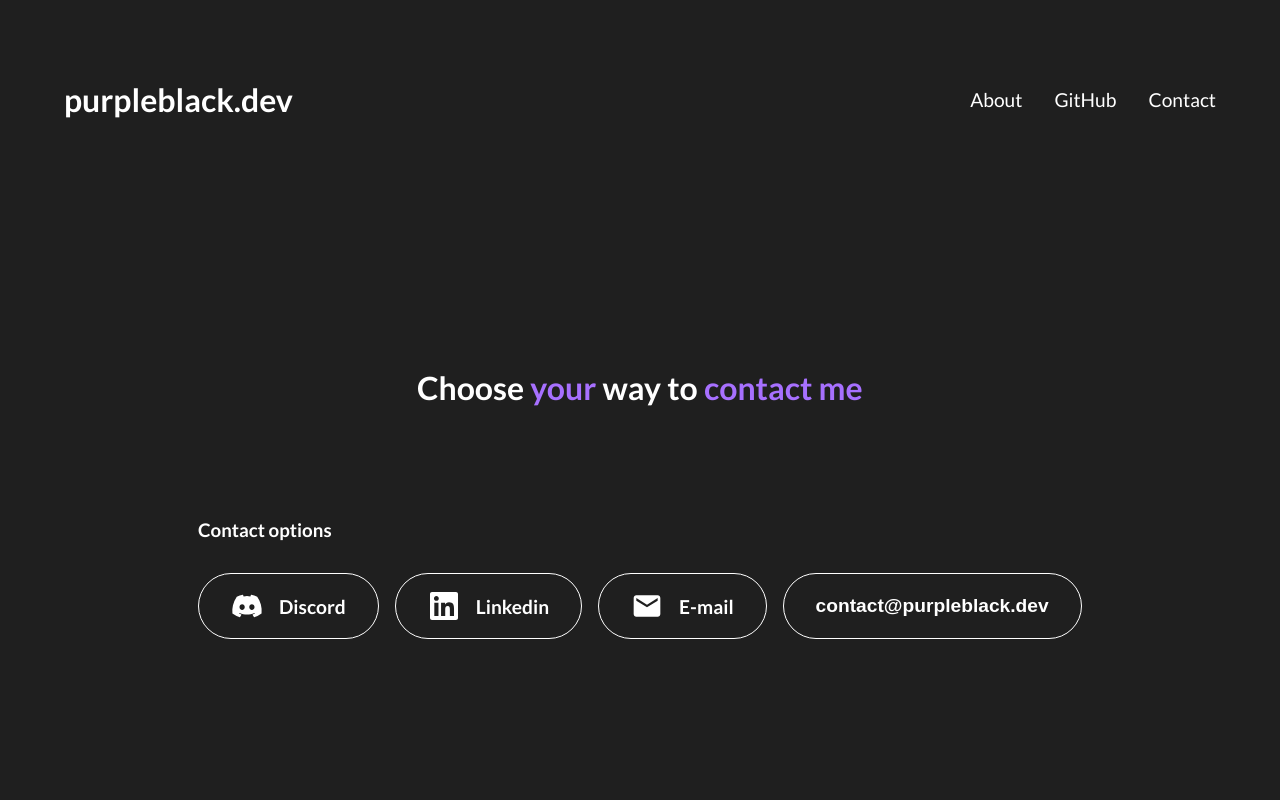
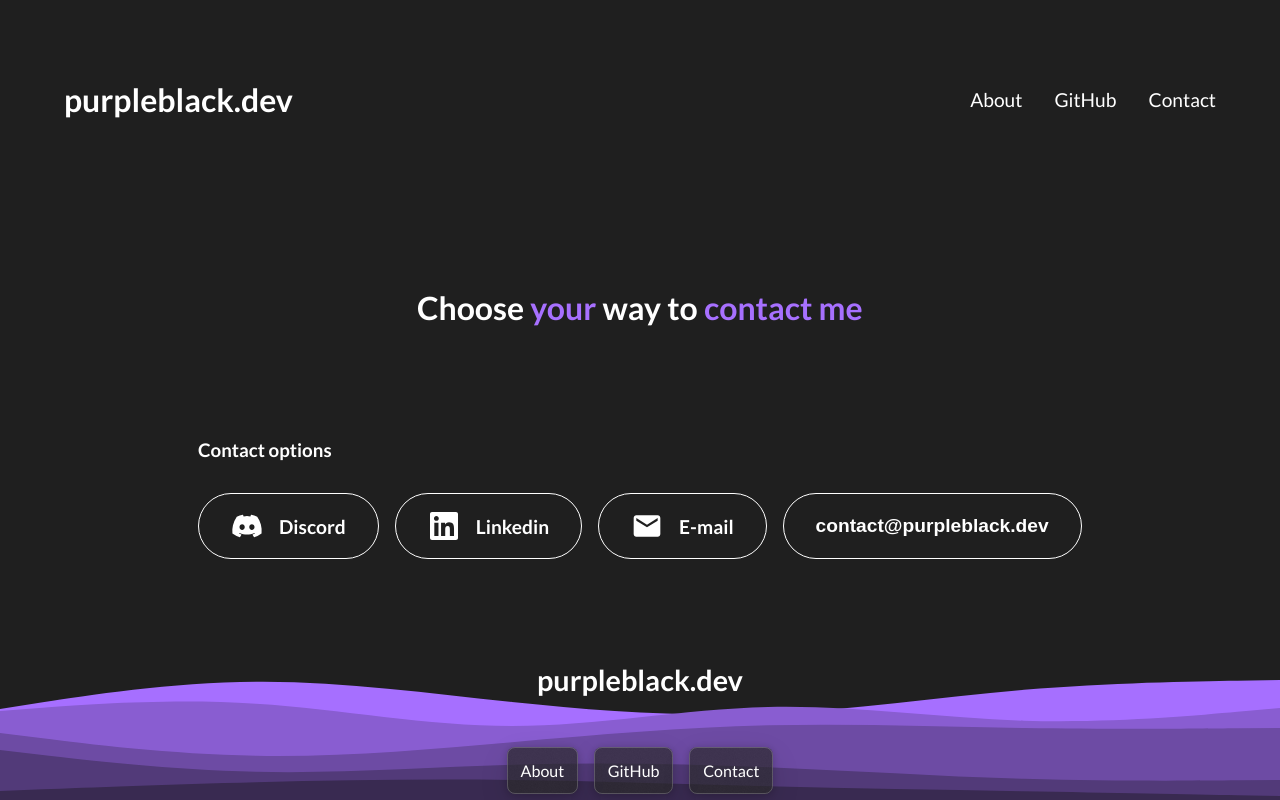
Before and after one commit to goodideagiver/purple-dev-react, a Next.js app: page /contact in a window 1280 px wide. Shown: the top 800 px of the page. Built offline with nearby package versions, Linux system fonts and the light colour scheme.

Commit message:
Improve spacing between sections for home

```diff
--- a/src/components/content/content.module.css
+++ b/src/components/content/content.module.css
@@ -4,5 +4,5 @@
 	flex: 1;
 	display: flex;
 	flex-direction: column;
-	gap: min(10rem, 15vh);
+	gap: min(10rem, 5vh);
 }
--- a/src/components/content/home/Home.tsx
+++ b/src/components/content/home/Home.tsx
@@ -24,7 +24,7 @@ const HomeComponents: HomeComponent[] = [
 	{ component: <Welcome />, css: st.homeAnim },
 	{ component: <Promo />, sectionWidth: false },
 	{ component: <ProjectCards />, css: st.nextTo },
-	{ component: <ContactCTASection />, css: st.nextTo },
+	{ component: <ContactCTASection />, css: st.nextTo + ' ' + st.contactCTA },
 ];
 
 export const Home = () => {
--- a/src/components/content/home/home.module.css
+++ b/src/components/content/home/home.module.css
@@ -15,6 +15,10 @@
 
 .homeAnim {
 	animation: fade-in 1s forwards;
+}
+
+.contactCTA {
+	margin-top: 3rem;
 }
 
 @keyframes fade-in {
--- a/src/components/content/home/promo/promo.module.css
+++ b/src/components/content/home/promo/promo.module.css
@@ -1,5 +1,6 @@
 .root {
 	background-color: var(--bg-secondary);
+	margin: 4rem 0;
 }
 
 .list {
@@ -47,7 +48,6 @@
 
 	.list {
 		flex-direction: row;
-		gap: 3rem;
 		justify-content: center;
 	}
 }
```
